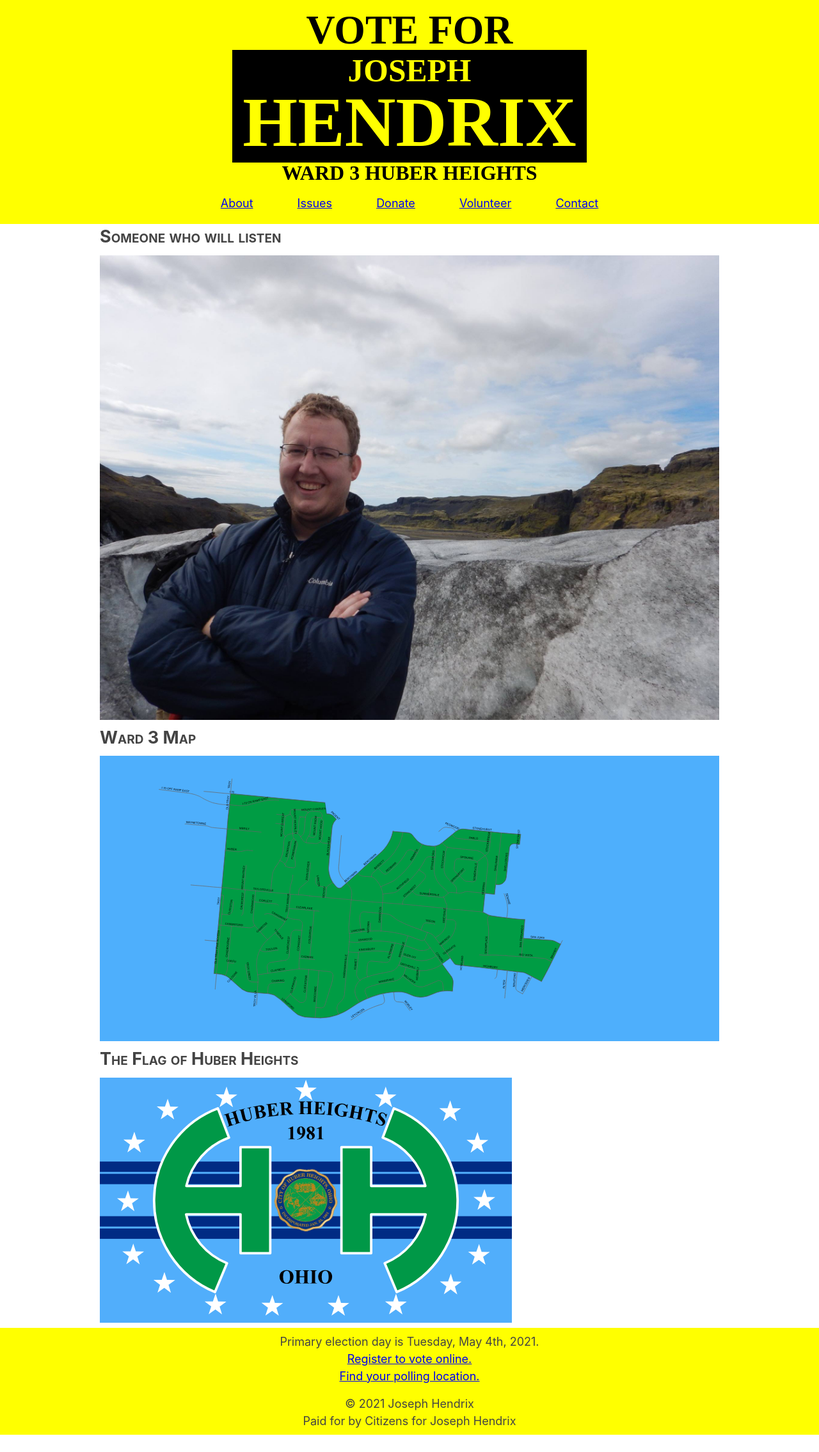
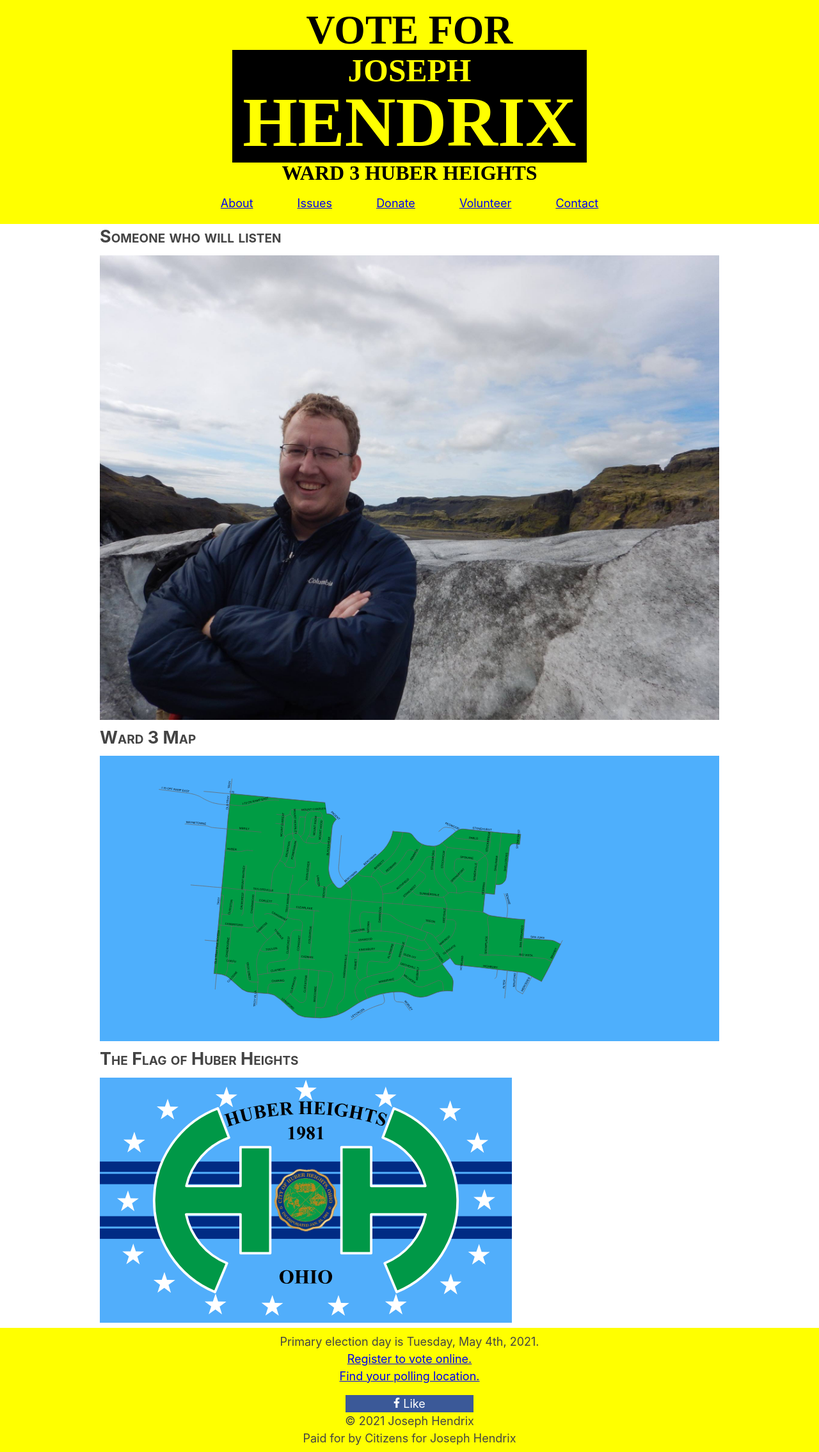
Before and after one commit to hendrixjoseph/joe4huberheights, a Jekyll site: the page built from index.md, in a window 1280 px wide. Shown: the whole page at 64% size. Built offline with Jekyll 4.4.1, drawn with Linux system fonts in a browser that asks for light colours; before the commit the page ends 2242 px from its top, so only the background shows below that.

Commit message:
add facebook links

```diff
--- a/_layouts/template.html
+++ b/_layouts/template.html
@@ -64,6 +64,9 @@
     <div><a href="https://www.montgomery.boe.ohio.gov/registration/">Register to vote online.</a></div>
     <div><a href="https://lookup.boe.ohio.gov/vtrapp/montgomery/vtrlookup.aspx">Find your polling location.</a></div>
     <div></div>
+    <a href="https://www.facebook.com/Joe4HuberHeights/" title="Like me on Facebook" class="facebook">
+      <img src="/facebook-f.svg"> Like
+    </a>
     <div>&copy; {{ site.time | date: '%Y' }} Joseph Hendrix</div>
     <div>Paid for by Citizens for Joseph Hendrix</div>
   </footer>
--- a/_top-level/contact.html
+++ b/_top-level/contact.html
@@ -11,7 +11,7 @@ title: Contact
 </address>
 
 <p style="max-width: fit-content; margin: 0 auto;">
-    If you call, please leave a voicemail. You can also send a message by filling out the Google Form below:
+    If you call, please leave a voicemail. You can also <a href="https://www.facebook.com/Joe4HuberHeights/">contact Joe on Facebook</a> or <a href="https://m.me/Joe4HuberHeights">Facebook Messenger</a> or by filling out the Google Form below:
 </p>
 
 <iframe src="https://docs.google.com/forms/d/e/1FAIpQLSdgzzwzSPLORzpxUZ5SRzdUTu5APG-iNIU3_r-TRSrL3n4l9A/viewform?embedded=true" width="640" height="731" frameborder="0" marginheight="0" marginwidth="0">Loading…</iframe>
--- a/style.css
+++ b/style.css
@@ -125,3 +125,18 @@ iframe {
   display: block;
   max-width: 100%;
 }
+
+.facebook {
+  background-color: #3B5998;
+  color: #FFFFFF;
+  width: 200px;
+  margin: 0 auto;
+  text-decoration: none;
+  display: block;
+}
+
+.facebook img {
+  display: inline;
+  max-height: 1rem;
+  max-width: 1rem;
+}
```
Also changed, not shown: facebook-f.svg (added).
